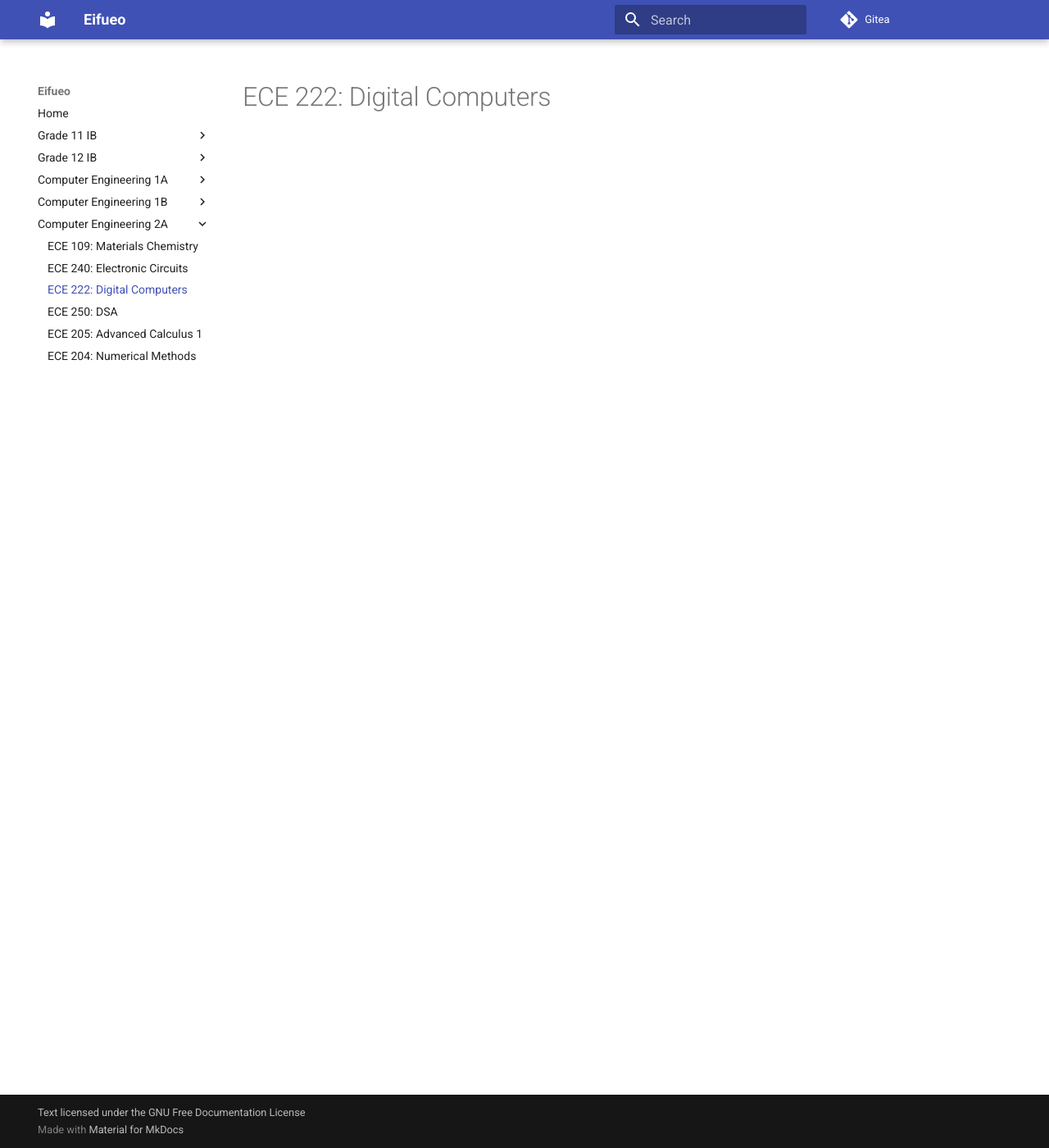
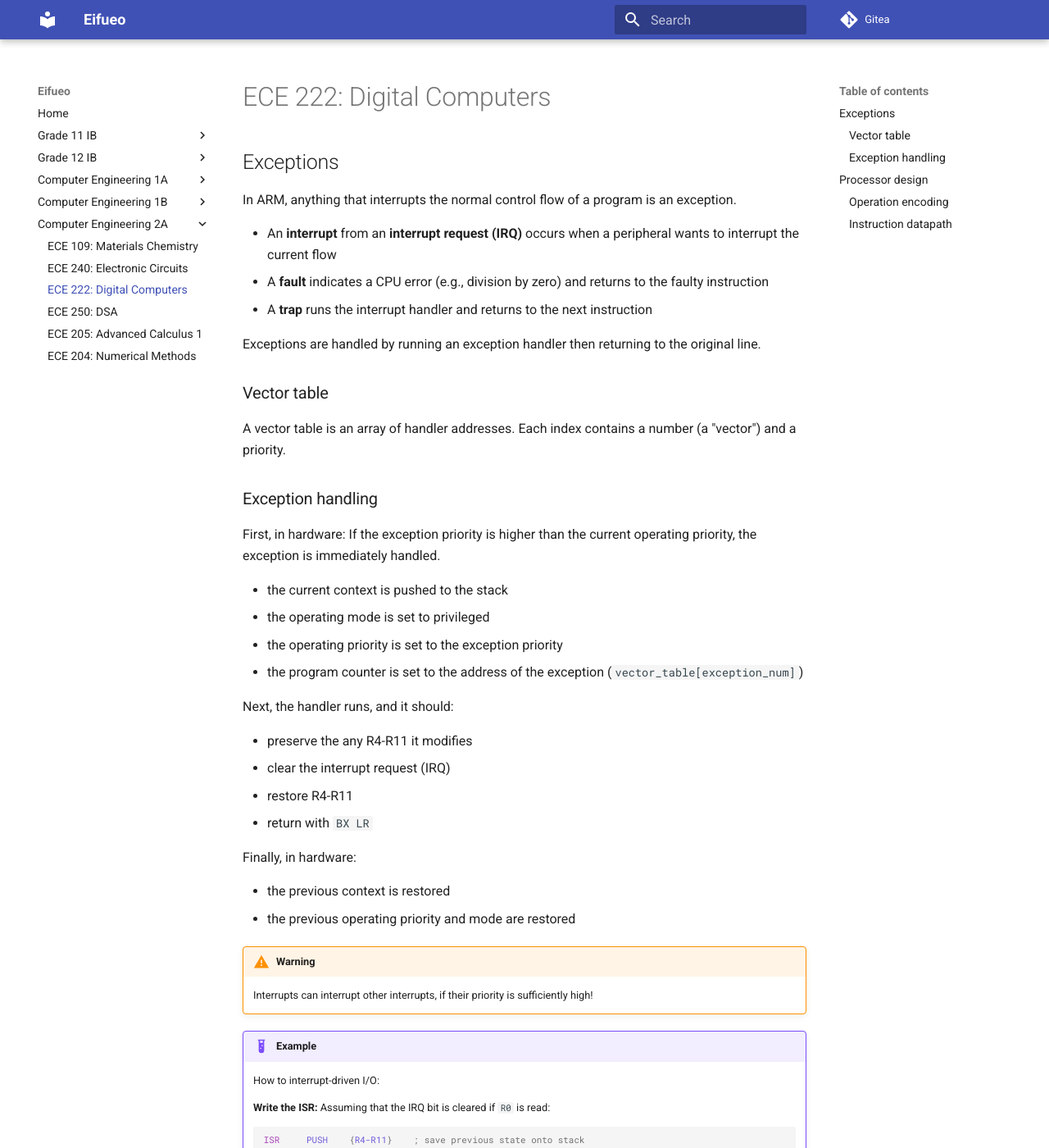
Before and after one commit to potatoeggy/eifueo, an MkDocs documentation site: the page built from docs/2a/ece222.md, in a window 1280 px wide and 1400 px high. Shown: the whole window at 82% size. Built offline with MkDocs 1.6.1 and Material for MkDocs 9.7.7, drawn with Linux system fonts in a browser that asks for light colours; some of the changed text lies outside the part shown.

Commit message:
ece222: add processor design

````diff
--- a/docs/2a/ece222.md
+++ b/docs/2a/ece222.md
@@ -1 +1,106 @@
 # ECE 222: Digital Computers
+
+## Exceptions
+
+In ARM, anything that interrupts the normal control flow of a program is an exception.
+
+- An **interrupt** from an **interrupt request (IRQ)** occurs when a peripheral wants to interrupt the current flow
+- A **fault** indicates a CPU error (e.g., division by zero) and returns to the faulty instruction
+- A **trap** runs the interrupt handler and returns to the next instruction
+
+Exceptions are handled by running an exception handler then returning to the original line.
+
+### Vector table
+
+A vector table is an array of handler addresses. Each index contains a number (a "vector") and a priority.
+
+### Exception handling
+
+First, in hardware: If the exception priority is higher than the current operating priority, the exception is immediately handled.
+
+  - the current context is pushed to the stack
+  - the operating mode is set to privileged
+  - the operating priority is set to the exception priority
+  - the program counter is set to the address of the exception (`vector_table[exception_num]`)
+
+Next, the handler runs, and it should:
+
+- preserve the any R4-R11 it modifies
+- clear the interrupt request (IRQ)
+- restore R4-R11
+- return with `BX LR`
+
+Finally, in hardware:
+
+- the previous context is restored
+- the previous operating priority and mode are restored
+
+!!! warning
+    Interrupts can interrupt other interrupts, if their priority is sufficiently high!
+
+!!! example
+    How to interrupt-driven I/O:
+
+    **Write the ISR:** Assuming that the IRQ bit is cleared if `R0` is read:
+
+    ```asm
+    ISR		PUSH	{R4-R11}	; save previous state onto stack
+    		LDR		R3, [R0]	; clear the IRQ by reading from it
+    		POP		{R4-R11}	; restore state
+    		BX		LR			; return to original address
+    ```
+
+    **Store the interrupt handler in the vector table:** Assuming that the vector number is `22` and the vector table starts 16 addresses after the 0x00:
+
+    ```asm
+    MOV32	R0, #ISR	; handler address
+    MOV		R1, #38 * 4	; offset: (16 + 22) * 4 bytes per address
+    STR		R1, [R0]	; save address to table
+    ```
+
+    **Enable interrupt requests:**
+
+    ```asm
+    MOV32	R0, #ADDRESS_INTERRUPT_ENABLE
+    MOV		R1, #1
+    STR		R1, [R0]	; enable interrupts
+    ```
+
+## Processor design
+
+Comparing the **complex instruction set computer** architecture to the **reduced instruction set computer** architecture:
+
+| Task | CISC | RISC |
+| ---- | ---- | ---- |
+| ALU operands can come from? | registers, memory | registers (load/store) |
+| Addressing mode | complex | simple |
+| Binary size | small | large (~30% larger) |
+| Instruction size | variable | fixed |
+| Pipelining | difficult | simple |
+
+### Operation encoding
+
+The **R-format** is used for operations of the form `ADD Rd, Rn, Rm`:
+
+$$\underbrace{\text{op-code}}_\text{11 b}\ \ \overbrace{\text{Rm}}^\text{5 b}\ \ \underbrace{\text{shift amount}}_\text{6 b}\ \ \overbrace{\text{Rn}}^\text{5 b}\ \ \underbrace{\text{Rd}}_\text{5 b}$$
+
+The **D-format** is used for operations of the form `LDR Rt, [Rn, #offset]`:
+
+$$\underbrace{\text{op-code}}_\text{11 b}\ \ \overbrace{\text{offset}}^\text{9 b}\ \ 00\ \ \overbrace{\text{Rn}}^\text{5 b}\ \ \underbrace{\text{Rt}}_\text{5 b}$$
+
+The **CB-format** is used for operations of the form `CBZ Rt, LABEL`:
+
+$$\underbrace{\text{op-code}}_\text{8 b}\ \ \overbrace{\text{offset}}^\text{19 b}\ \ \underbrace{\text{Rt}}_\text{5 b}$$
+
+### Instruction datapath
+
+To execute an instruction, the following steps are observed:
+
+1. Instruction fetch (IF)
+  - fetch the instruction from instruction memory
+  - increment the instruction address (`PC += 4`), latchedd into PC register at the end of the CPU cycle
+2. Instruction decode (ID)
+  - decode fields like the op-code, offset
+  - read recoded registers
+3. Execute (EX)
+  - ALU shenanigans
````
